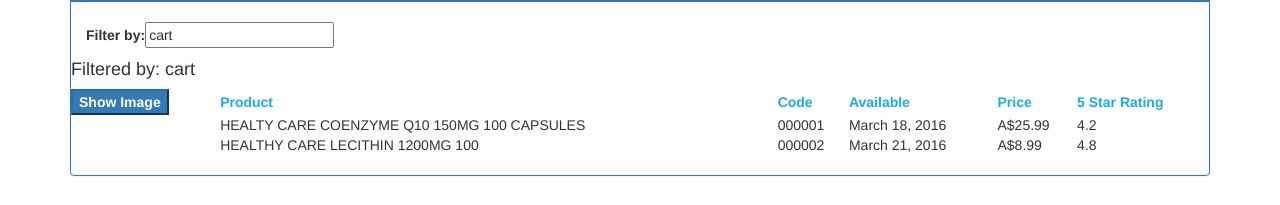
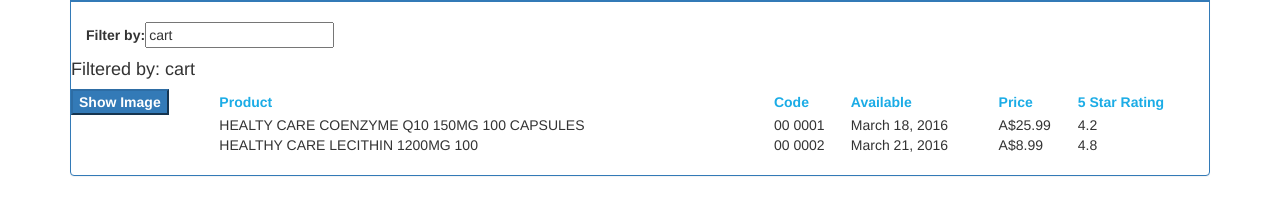
Before and after one commit to nenad0212/Angular-testing, an Angular app: page / in a window 1280 px wide. Shown: the part 110-315 px from the top of the page. Built offline with nearby package versions, Linux system fonts and the light colour scheme.

Commit message:
build a custom pipe

```diff
--- a/src/app/app.module.ts
+++ b/src/app/app.module.ts
@@ -5,12 +5,14 @@ import { NgModule } from '@angular/core';
 
 import { AppComponent } from './app.component';
 import { ProductListComponent } from './products/product-list.component';
+import { ConvertToSpacesPipe } from './share/convert-to-spaces.pipe';
 
 
 @NgModule({
   declarations: [
     AppComponent,
-    ProductListComponent
+    ProductListComponent,
+    ConvertToSpacesPipe
   ],
   imports: [
     BrowserModule,
--- a/src/app/products/product-list.component.html
+++ b/src/app/products/product-list.component.html
@@ -30,7 +30,7 @@
 </td>
 
                         <td>{{pdt.productName | uppercase}}</td>
-                        <td>{{pdt.productCode}}</td>
+                        <td>{{pdt.productCode | convertToSpaces:'-'}}</td>
                         <td>{{pdt.releaseDate}}</td>
                         <td>{{pdt.price | currency: 'AUD':true:'1.2-2'}}</td>
                         <td>{{pdt.starRating}}</td>
--- a/src/app/products/product-list.component.ts
+++ b/src/app/products/product-list.component.ts
@@ -21,7 +21,7 @@ products: IProduct[] = [
         {
             'productId': 2,
             'productName': 'Healty Care CoEnzyme Q10 150mg 100 Capsules',
-            'productCode': '000001',
+            'productCode': '00-0001',
             'releaseDate': 'March 18, 2016',
             'description': 'Support heart health',
             'price': 25.99,
@@ -32,7 +32,7 @@ products: IProduct[] = [
         {
             'productId': 5,
             'productName': 'Healthy Care Lecithin 1200mg 100',
-            'productCode': '000002',
+            'productCode': '00-0002',
             'releaseDate': 'March 21, 2016',
             'description': 'Supports fat metabolism',
             'price': 8.99,
--- /dev/null
+++ b/src/app/share/convert-to-spaces.pipe.ts
@@ -0,0 +1,13 @@
+import { Pipe, PipeTransform } from '@angular/core';
+
+
+@Pipe({
+  name: 'convertToSpaces'
+})
+
+export class ConvertToSpacesPipe implements PipeTransform {
+  transform(value: string, character: string): string {
+    return value.replace(character, ' ');
+  }
+
+}
```
